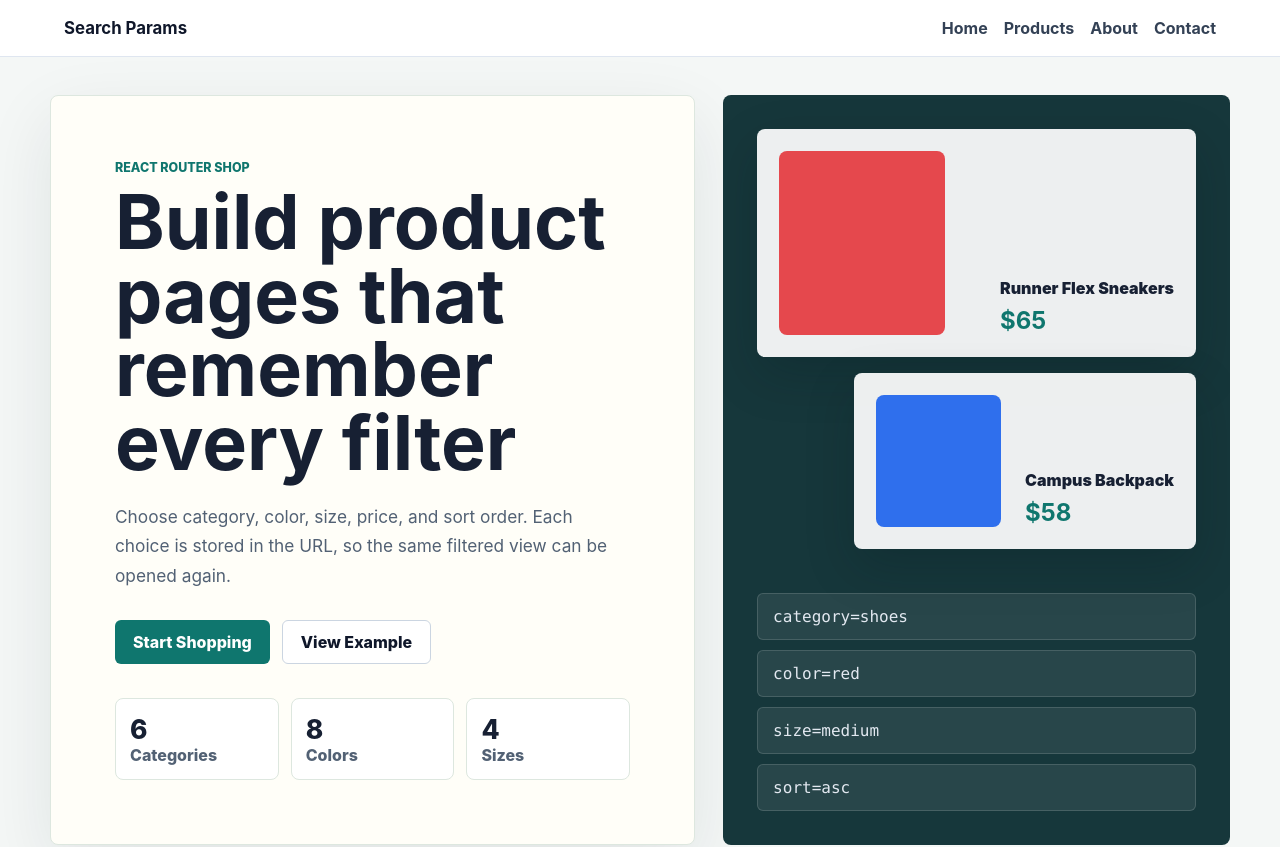
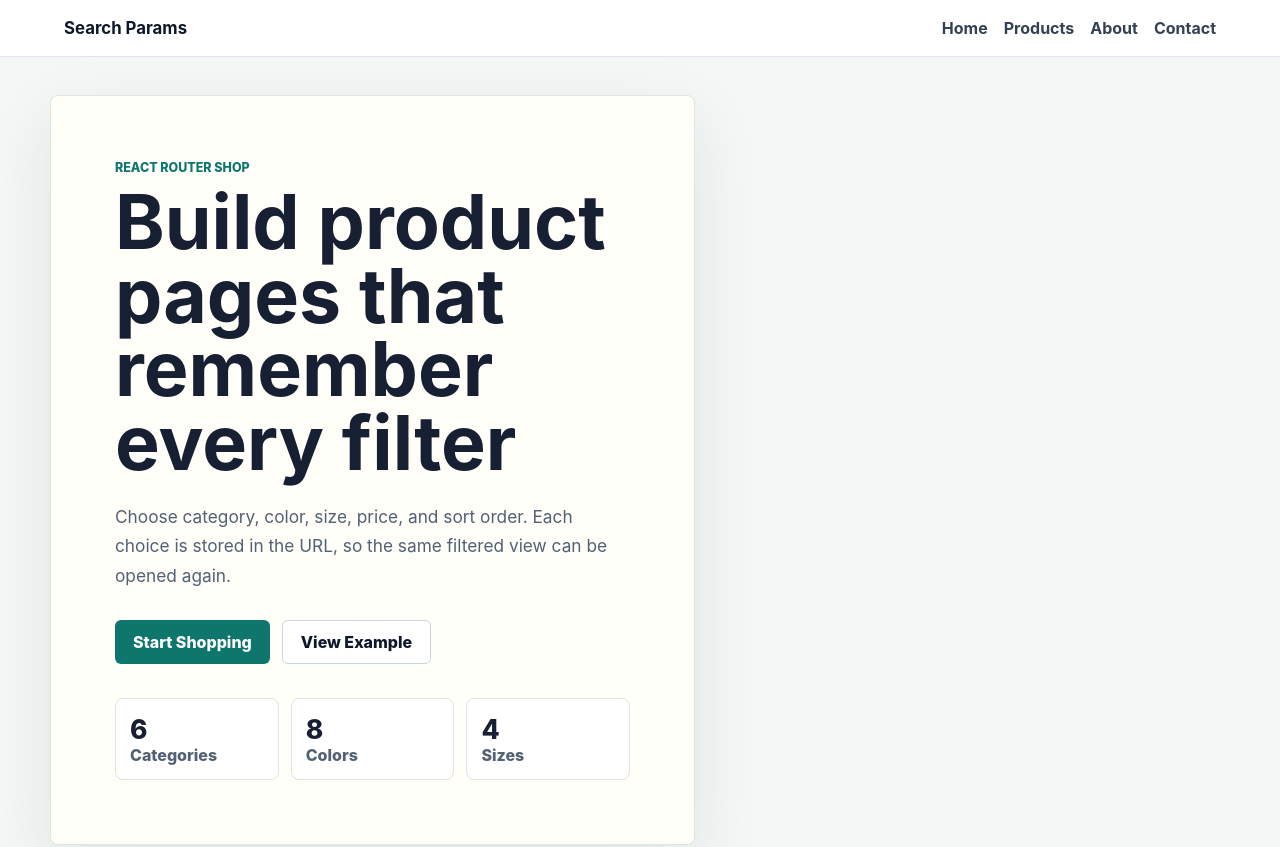
Before and after one commit to RadhikaKapoor383/learn-react-router, a React (Vite) app in the folder route-params/: page / in a window 1280 px wide. Shown: the top 847 px of the page. Built offline with nearby package versions, Linux system fonts and the light colour scheme.

Commit message:
delete a part of stats

```diff
--- a/route-params/src/Home.jsx
+++ b/route-params/src/Home.jsx
@@ -60,29 +60,6 @@ function Home() {
             <p><span>4</span>Sizes</p>
           </div>
         </div>
-
-        <div className="hero-panel" aria-label="Featured product preview">
-          <div className="preview-card preview-card-large">
-            <span className="preview-swatch preview-red" />
-            <div>
-              <p>Runner Flex Sneakers</p>
-              <strong>$65</strong>
-            </div>
-          </div>
-          <div className="preview-card preview-card-small">
-            <span className="preview-swatch preview-blue" />
-            <div>
-              <p>Campus Backpack</p>
-              <strong>$58</strong>
-            </div>
-          </div>
-          <div className="param-stack">
-            <span>category=shoes</span>
-            <span>color=red</span>
-            <span>size=medium</span>
-            <span>sort=asc</span>
-          </div>
-        </div>
       </section>
 
       <section className="quick-filters" aria-labelledby="quick-filters-title">
```
